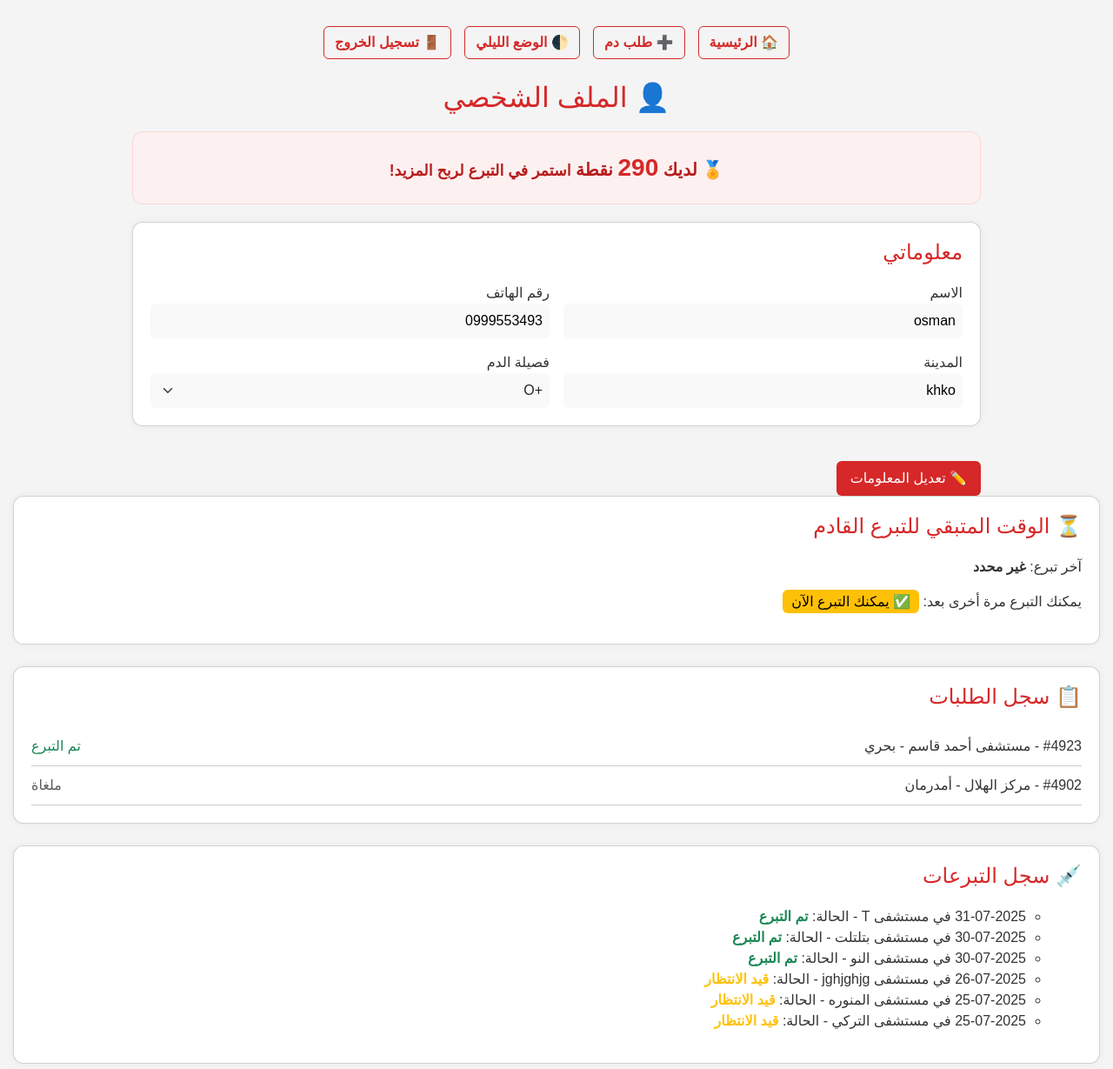
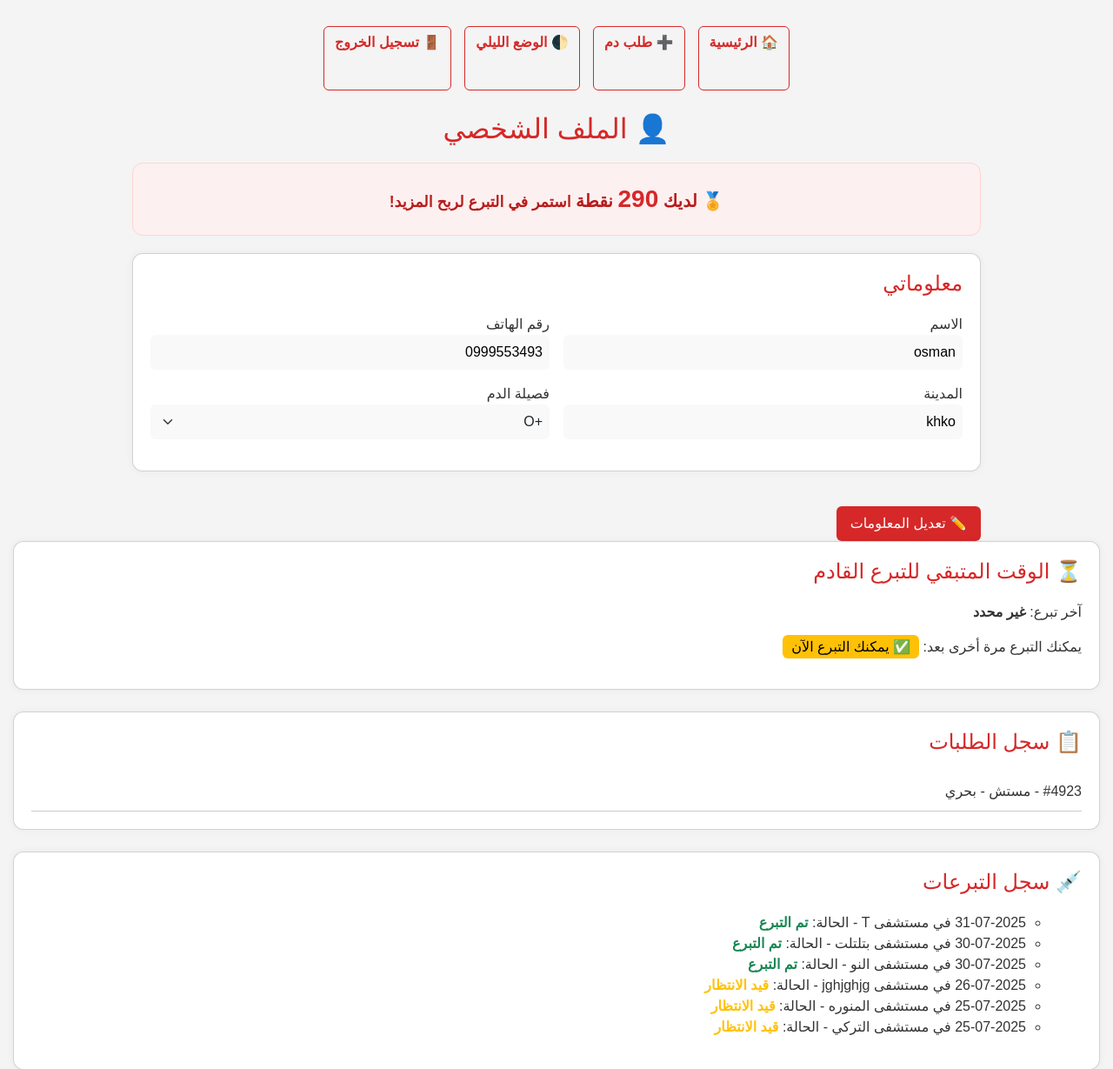
Before and after one commit to osmankiv/blood-donation, a PHP site: page /Templates/Pages/profile.php in a window 1280 px wide. Shown: the top 1229 px of the page at 87% size. Run offline with PHP 8.4, Linux system fonts and the light colour scheme; a user stored in the database is signed in; data comes from the database, SQL or seed files in the repository; some libraries are stand-ins or nearby versions.

Commit message:
add heder file and sytel of header file

```diff
--- /dev/null
+++ b/Static/css/header.css
@@ -0,0 +1,23 @@
+.nav-links {
+    position:relative;
+    display: block;
+    justify-content: center;
+    gap: 15px;
+    margin-bottom: 20%;
+
+}
+
+.nav-links a {
+    color: #d62828;
+    font-weight: bold;
+    text-decoration: none;
+    border: 1px solid #d62828;
+    padding: 6px 12px;
+    border-radius: 6px;
+    transition: 0.3s;
+}
+
+.nav-links a:hover {
+    background-color: #d62828;
+    color: white;
+}
--- a/Static/css/profile.css
+++ b/Static/css/profile.css
@@ -72,9 +72,10 @@ h4 {
 
 .nav-links {
     display: flex;
-    justify-content: center;
-    gap: 15px;
-    margin-bottom: 25px;
+        justify-content: center;
+        gap: 15px;
+        margin-bottom: 25px;
+        height: 10%;
 }
 
 .nav-links a {
--- a/Templates/Forms/donor_form.html
+++ b/Templates/Forms/donor_form.php
@@ -1,3 +1,6 @@
+<?php
+include"../../public/header.php";
+?>
 <!DOCTYPE html>
 <html lang="ar" dir="rtl">
 
--- a/Templates/Pages/profile.php
+++ b/Templates/Pages/profile.php
@@ -21,8 +21,9 @@ $stmt->close();
 
 ////////////////
 // جلب تبرعات المستخدم
+
+
 $donations = [];
-
 $query = "
     SELECT d.donated_at, d.status, r.hospital_name
     FROM donations d
@@ -42,10 +43,13 @@ while ($row = $result->fetch_assoc()) {
 
 $stmt->close();
 
+$blood_requests= "SELECT id, hospital_name, city, blood_type, bags, contact_number, notes, urgency from blood_requests  WHERE id = ?";
+$result_blood_requests=$conn->prepare($blood_requests);
 
 
 
 ?>
+<?php include "../../public/header.php"?>
 
 <!DOCTYPE html>
 <html lang="ar" dir="rtl">
@@ -60,7 +64,7 @@ $stmt->close();
 
   <body>
 
-    <?php include "../../public/header.php"?>
+
 
     <div class="container">
       <h2 class="text-center">👤 الملف الشخصي</h2>
@@ -127,12 +131,9 @@ $stmt->close();
       <div class="card">
         <h4>📋 سجل الطلبات</h4>
         <div class="info-row">
-          <span>#4923 - مستشفى أحمد قاسم - بحري</span>
-          <span class="text-success">تم التبرع</span>
-        </div>
-        <div class="info-row">
-          <span>#4902 - مركز الهلال - أمدرمان</span>
-          <span class="text-muted">ملغاة</span>
+
+          <span>#4923 - مستش  - بحري</span>
+          <span class="text-success">  </span>
         </div>
       </div>
 
--- a/Templates/Pages/search_request.php
+++ b/Templates/Pages/search_request.php
@@ -44,6 +44,7 @@ $result = $stmt->get_result();
     </head>
 
     <body>
+        <?php include "../../public/header.php"?>
         <div class="container py-5">
             <h2 class="mb-4 text-center text-danger">البحث عن طلبات التبرع بالدم</h2>
 
--- a/public/header.php
+++ b/public/header.php
@@ -1,14 +1,13 @@
 <head>
     <meta charset="UTF-8">
-    <link href="https://cdn.jsdelivr.net/npm/bootstrap@5.3.0/dist/css/bootstrap.rtl.min.css" rel="stylesheet">
-    <script src="https://cdn.jsdelivr.net/npm/bootstrap@5.3.0/dist/js/bootstrap.bundle.min.js"></script>
-    <link rel="stylesheet" href="../../Static/css/profile.css">
+
+    <link rel="stylesheet" href="../../Static/css/header.css">
   </head>
 
   <body>
 <div class="nav-links">
       <a href="../../index.php">🏠 الرئيسية</a>
-      <a href="../Forms/request_form.html">➕ طلب دم</a>
+      <a href="../Forms/request_form.php">➕ طلب دم</a>
       <a href="#" onclick="toggleDarkMode()">🌓 الوضع الليلي</a>
       <a href="../../public/logout.php">🚪 تسجيل الخروج</a>
     </div>
```
Also changed, not shown: Templates/Forms/request_form.php (renamed from Templates/Forms/request_form.html, +8 -0 lines), Templates/Forms/submit_request.php (+4 -4 lines), index.php (+2 -16 lines), Static/css/login.css (line endings or trailing spaces).
